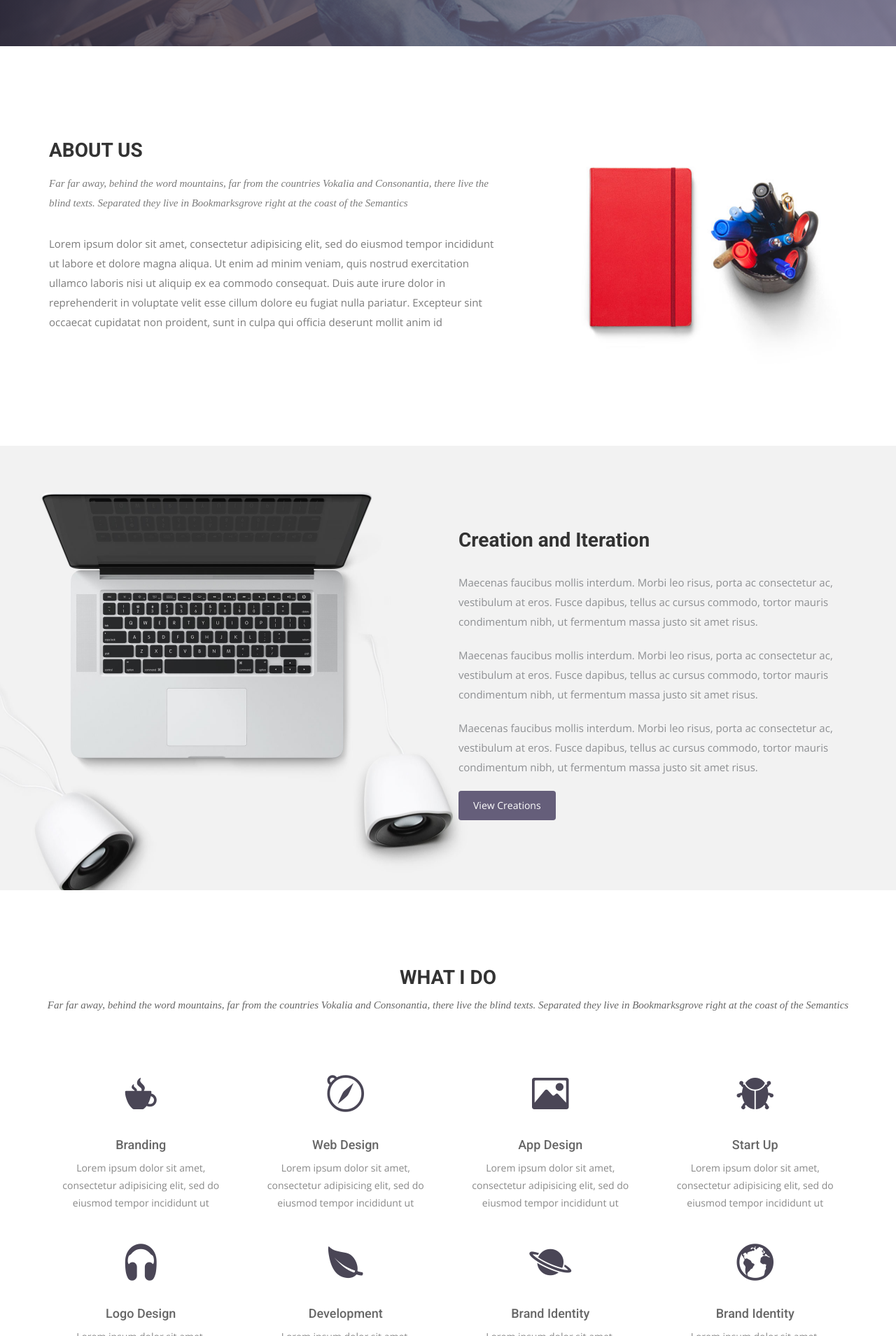
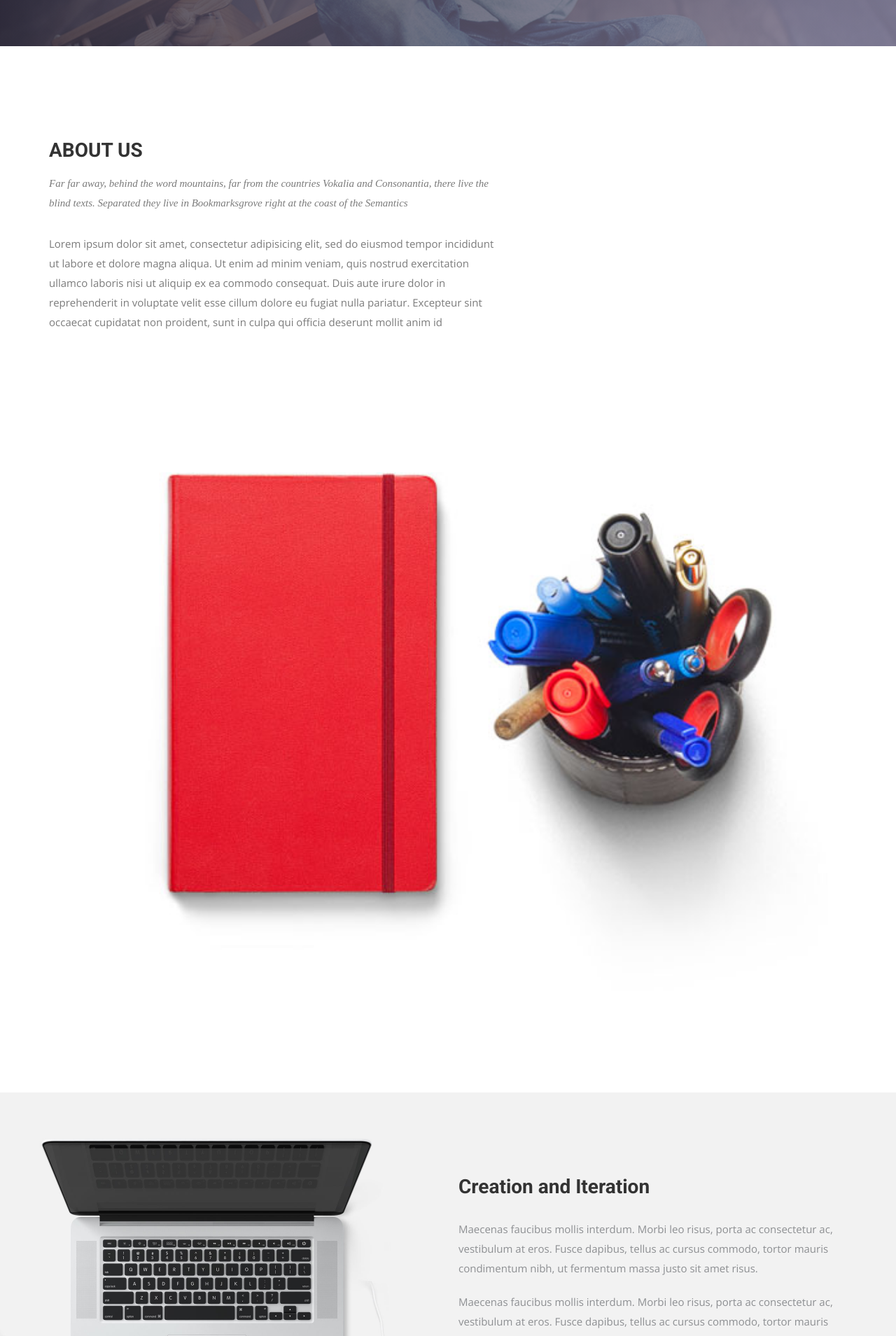
Before and after one commit to jimmy-james/jimmy-james.github.io, a Jekyll site: the page built from index.html, in a window 1280 px wide. Shown: the part 639-2548 px from the top of the page at 70% size. Built offline with Jekyll 4.4.1, drawn with Linux system fonts in a browser that asks for light colours; nearby versions of some CDN libraries; some web fonts are replaced.

Commit message:
refactor

```diff
--- a/index.html
+++ b/index.html
@@ -30,7 +30,7 @@ permalink: /
           <p>Lorem ipsum dolor sit amet, consectetur adipisicing elit, sed do eiusmod tempor incididunt ut labore et dolore magna aliqua. Ut enim ad minim veniam, quis nostrud exercitation ullamco laboris nisi ut aliquip ex ea commodo consequat. Duis aute irure dolor in reprehenderit in voluptate velit esse cillum dolore eu fugiat nulla pariatur. Excepteur sint occaecat cupidatat non proident, sunt in culpa qui officia deserunt mollit anim id </p>
         </div>
       </div><!-- .col-md-7 close -->
-      <div class="col-md-5 col-sm-12">
+      <div class="col-xs-5 col-sm-12">
         <div class="block">
           <img src="img/wrapper-img.png" alt="Img">
         </div>
```
